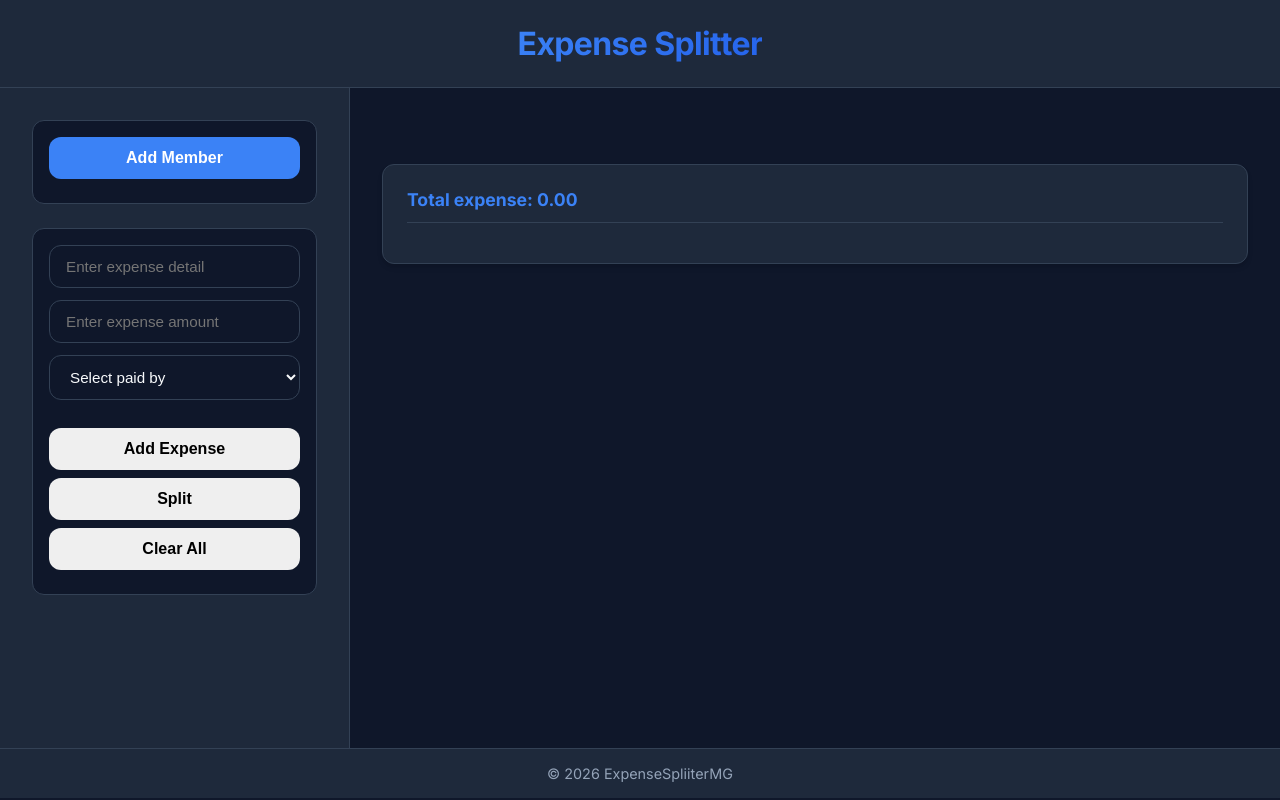
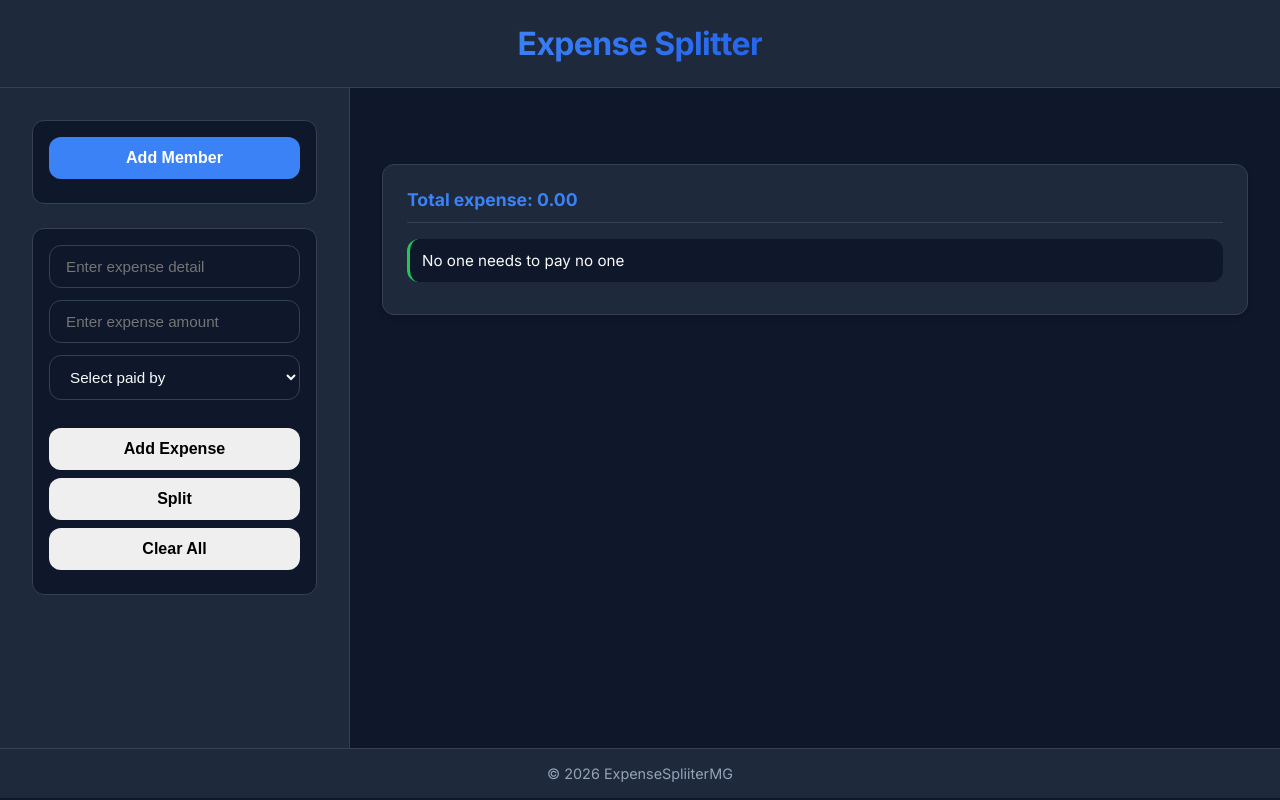
Before and after one commit to the-Monk-bro/Expense-Splitter, a React app: page / in a window 1280 px wide. Both pictures are taken after a click on the button "Split". Built offline with nearby package versions, Linux system fonts and the light colour scheme; the HTML template or start-up script is replaced by a standard one.

Commit message:
msg if all balanced

```diff
--- a/src/Split/Split.jsx
+++ b/src/Split/Split.jsx
@@ -50,7 +50,8 @@ function Split({ members }) {
                 }
             }
         }
-        return info;
+        if (info.length==0) return ["No one needs to pay no one"];
+        else return info;
     }, [surplus, deficit])
 
     return (
```
Also changed, not shown: 1 other file (tests, documents, lock files or other folders).
